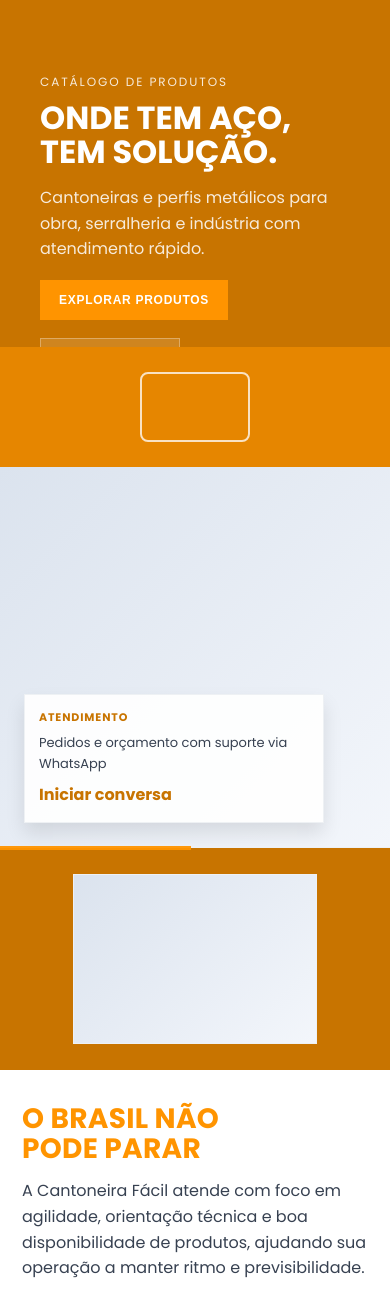
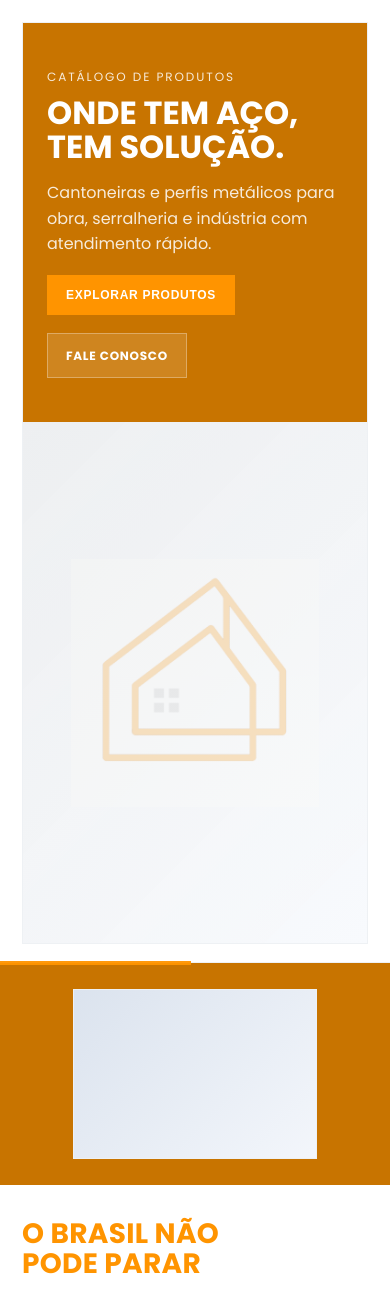
Before and after one commit to FilipeCampos25/SiteClienteLucas, a FastAPI app: page / in a window 390 px wide. Shown: the part 87-1382 px from the top of the page. Run offline with FastAPI, Linux system fonts and the light colour scheme; data that the repository does not hold is empty; parts of the project's set-up code (start-up, migrations or seed data) failed here and were passed over; some libraries are stand-ins or nearby versions.

Commit message:
adição de imagem e organização 2

```diff
--- a/main.py
+++ b/main.py
@@ -81,6 +81,12 @@ app.add_middleware(
 # Static e templates
 app.mount("/static", StaticFiles(directory="static"), name="static")
 templates = Jinja2Templates(directory="templates")
+templates.env.globals.update(
+    WHATSAPP_NUMERO=WHATSAPP_NUMERO or "",
+    WHATSAPP_DISPLAY=telefone_visivel(),
+    WHATSAPP_LINK=gerar_link_whatsapp([]),
+    LOGO_URL="/static/images/logomarca.png",
+)
 
 
 # =============================================================================
--- a/static/css/style.css
+++ b/static/css/style.css
@@ -2607,3 +2607,145 @@ body.home-ref .site-footer-new .footer__copy {
     align-items: flex-start;
   }
 }
+
+/* ===== PATCH: HOME HERO + PRODUTO CONSISTENTE ===== */
+body.home-ref .hero-home {
+  background: #ffffff;
+  padding: 22px 0 18px;
+}
+
+body.home-ref .hero-home .hero-split {
+  display: grid;
+  grid-template-columns: 1fr 1.2fr;
+  min-height: 500px;
+  border: 1px solid var(--ref-gray-200);
+}
+
+body.home-ref .hero-home .hero-split__left {
+  background: var(--ref-blue-900);
+}
+
+body.home-ref .hero-home .hero-split__leftInner {
+  padding: 64px 40px;
+}
+
+body.home-ref .hero-home .hero-split__right {
+  position: relative;
+  overflow: hidden;
+  background: linear-gradient(135deg, #edf2f8 0%, #f8fbff 100%);
+}
+
+body.home-ref .hero-home .hero-split__media {
+  min-height: 500px;
+}
+
+body.home-ref .hero-home .hero-split__media--watermark {
+  position: relative;
+}
+
+body.home-ref .hero-home .hero-split__media--watermark::before {
+  content: "";
+  position: absolute;
+  inset: 0;
+  background:
+    linear-gradient(135deg, rgba(255, 148, 0, 0.12), rgba(255, 148, 0, 0.04)),
+    url("/static/images/logomarca.png") center / min(72%, 420px) no-repeat;
+  opacity: 0.24;
+}
+
+body.home-ref .hero-home .hero-split__overlayCard {
+  left: 20px;
+  bottom: 20px;
+  max-width: 320px;
+}
+
+.produto-page {
+  padding: 36px 0;
+  background: #ffffff;
+}
+
+.produto-container {
+  display: grid;
+  grid-template-columns: 1fr 1.1fr;
+  gap: 32px;
+  align-items: start;
+}
+
+.produto-gallery {
+  background: #ffffff;
+  border: 1px solid var(--cinza-medio);
+  padding: 14px;
+}
+
+.produto-image-wrapper {
+  width: 100%;
+  min-height: 360px;
+  background: #f7f8fa;
+  display: flex;
+  align-items: center;
+  justify-content: center;
+}
+
+.produto-image {
+  max-width: 100%;
+  max-height: 380px;
+  object-fit: contain;
+}
+
+.produto-info {
+  background: #ffffff;
+  border: 1px solid var(--cinza-medio);
+  padding: 20px;
+  display: flex;
+  flex-direction: column;
+  gap: 16px;
+}
+
+.produto-price {
+  display: inline-flex;
+  align-items: center;
+  gap: 10px;
+  width: fit-content;
+  background: var(--laranja-claro);
+  border-radius: 999px;
+  padding: 8px 14px;
+}
+
+.produto-description h3 {
+  margin-bottom: 6px;
+}
+
+.produto-actions {
+  flex-wrap: wrap;
+}
+
+.produto-actions .btn-secondary,
+.produto-actions .btn-add-cart-large {
+  min-height: 44px;
+}
+
+@media (max-width: 1024px) {
+  body.home-ref .hero-home .hero-split {
+    grid-template-columns: 1fr;
+    min-height: auto;
+  }
+
+  body.home-ref .hero-home .hero-split__leftInner {
+    padding: 44px 24px;
+  }
+
+  body.home-ref .hero-home .hero-split__media {
+    min-height: 360px;
+  }
+
+  body.home-ref .hero-home .hero-split__overlayCard {
+    position: static;
+    margin: 16px;
+    max-width: none;
+  }
+
+  .produto-container {
+    grid-template-columns: 1fr;
+    gap: 20px;
+  }
+}
--- a/templates/index.html
+++ b/templates/index.html
@@ -4,7 +4,9 @@
 {% block body_class %}home-ref{% endblock %}
 
 {% block content %}
-<section class="hero-split">
+<section class="hero-home">
+  <div class="neo-container">
+    <div class="hero-split">
       <div class="hero-split__left">
         <div class="hero-split__leftInner">
           <p class="kicker kicker--on-dark">Catálogo de produtos</p>
@@ -24,17 +26,16 @@
             </a>
           </div>
         </div>
-    <div class="hero-split__badge">
-      <div class="map-placeholder" aria-hidden="true"></div>
-    </div>
       </div>
 
       <div class="hero-split__right">
-    <div class="hero-split__media placeholder-media" role="img" aria-label="Imagem destaque dos produtos"></div>
+        <div class="hero-split__media hero-split__media--watermark" role="img" aria-label="Imagem destaque dos produtos"></div>
         <div class="hero-split__overlayCard">
           <p class="hero-split__overlayKicker">Atendimento</p>
           <p class="hero-split__overlayText">Pedidos e orçamento com suporte via WhatsApp</p>
           <a href="{{ WHATSAPP_LINK }}" target="_blank" rel="noopener">Iniciar conversa</a>
+        </div>
+      </div>
     </div>
   </div>
 </section>
@@ -132,12 +133,6 @@
           <h3 class="card-title">{{ p.nome }}</h3>
           <div class="card-actions">
             <a href="/produto/{{ p.id }}" class="btn-view">Ver Detalhes</a>
-
-            {# ===========================================================
-               FIX CARRINHO DEFINITIVO:
-               - Passa id (número), nome e valor para o JS
-               - Assim o carrinho NÃO depende de /api/produtos para renderizar
-               =========================================================== #}
             <button
               class="btn-primary btn-add-cart"
               data-id="{{ p.id }}"
```
Also changed, not shown: templates/produto.html (+14 -13 lines). Lines whose indentation alone changed are shown as unchanged.
